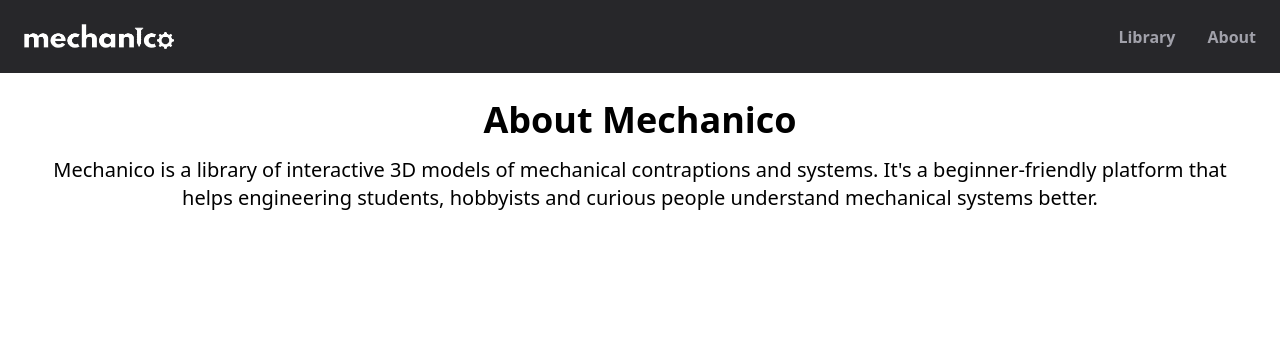
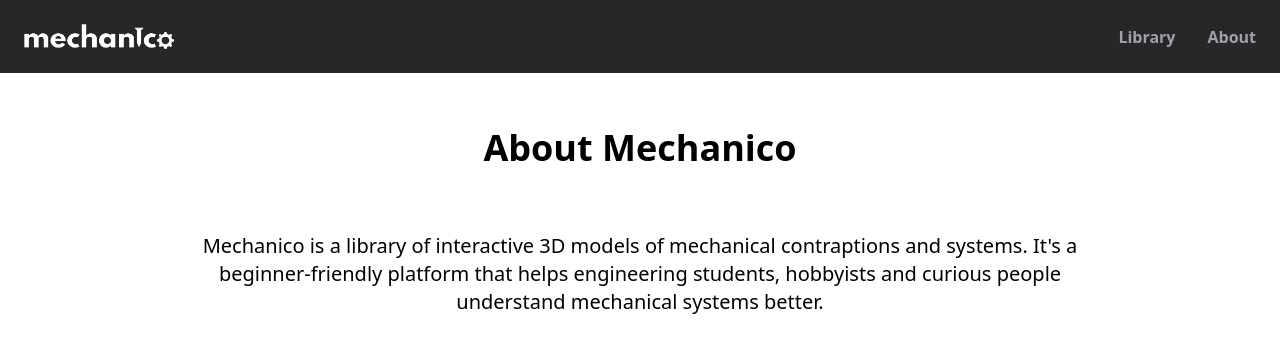
Before and after one commit to S4mst3r25/mechanico, a React (Vite) app: page /about in a window 1280 px wide. Shown: the top 352 px of the page. Built offline with nearby package versions, Linux system fonts and the light colour scheme; some icons are missing.

Commit message:
Update content

```diff
--- a/src/routes/About.jsx
+++ b/src/routes/About.jsx
@@ -1,8 +1,8 @@
 export default function About() {
     return (
-        <div className="mt-[100px] mx-8 content-center text-center">
+        <div className="mt-32 max-w-[900px] mx-auto text-center">
             <h1 className="font-bold text-4xl mb-4">About Mechanico</h1>
-            <p className="text-xl mb-4">
+            <p className="text-xl mt-16">
                 Mechanico is a library of interactive 3D models of mechanical contraptions and systems.
                 It's a beginner-friendly platform that helps engineering students, hobbyists and curious people understand mechanical systems better.
             </p>
```
